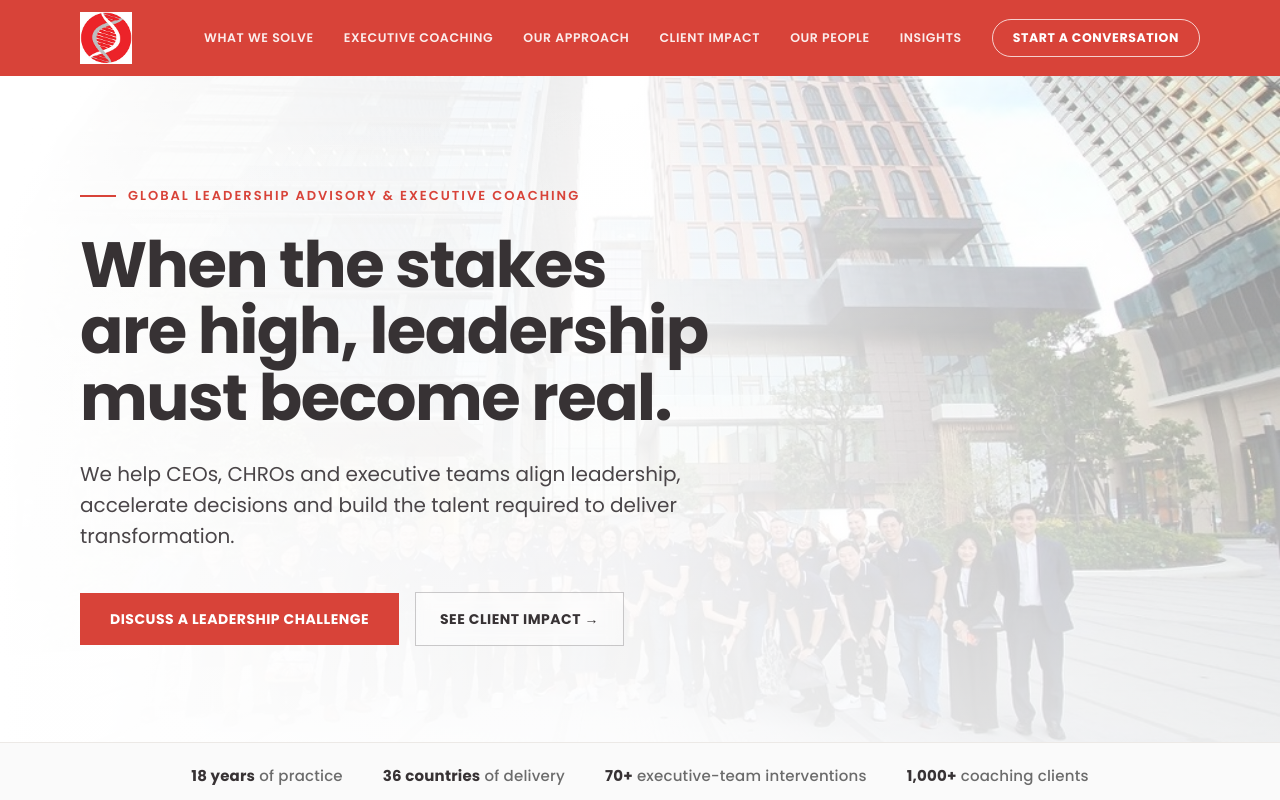
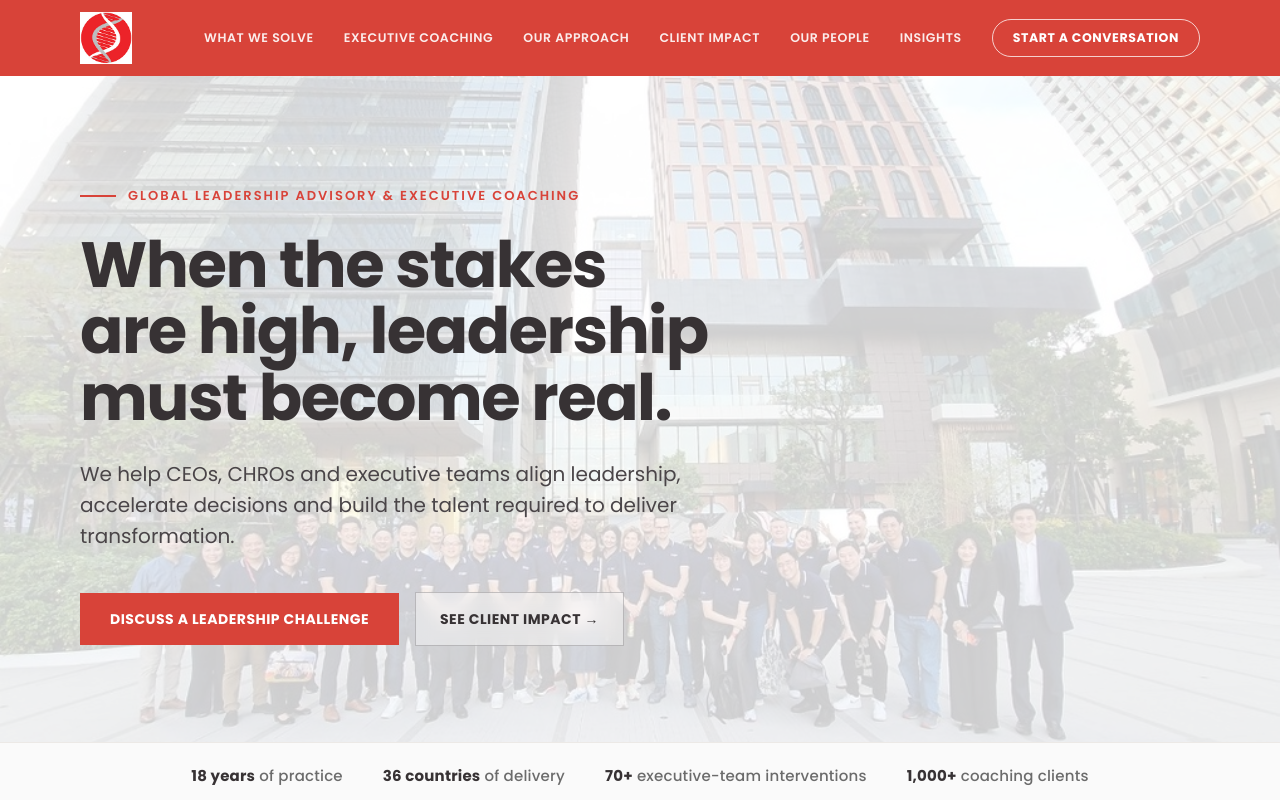
Before and after one commit to Dev-em-Dobro/consulting-dna-corporate, a Next.js app: page /v1 in a window 1280 px wide. Shown: the top 800 px of the page. Built offline with nearby package versions, Linux system fonts and the light colour scheme.

Commit message:
v1 hero: uniform overlay opacity

```diff
--- a/components/HeroV1.tsx
+++ b/components/HeroV1.tsx
@@ -66,8 +66,7 @@ export default function HeroV1() {
           sizes="100vw"
           className="object-cover object-bottom"
         />
-        <div className="absolute inset-0 bg-gradient-to-r from-white via-white/90 to-white/45" />
-        <div className="absolute inset-0 bg-gradient-to-t from-white/70 to-transparent" />
+        <div className="absolute inset-0 bg-white/80" />
       </div>
 
       <div className="relative z-10 mx-auto max-w-[1200px] px-10 pb-24 pt-[110px]">
```
